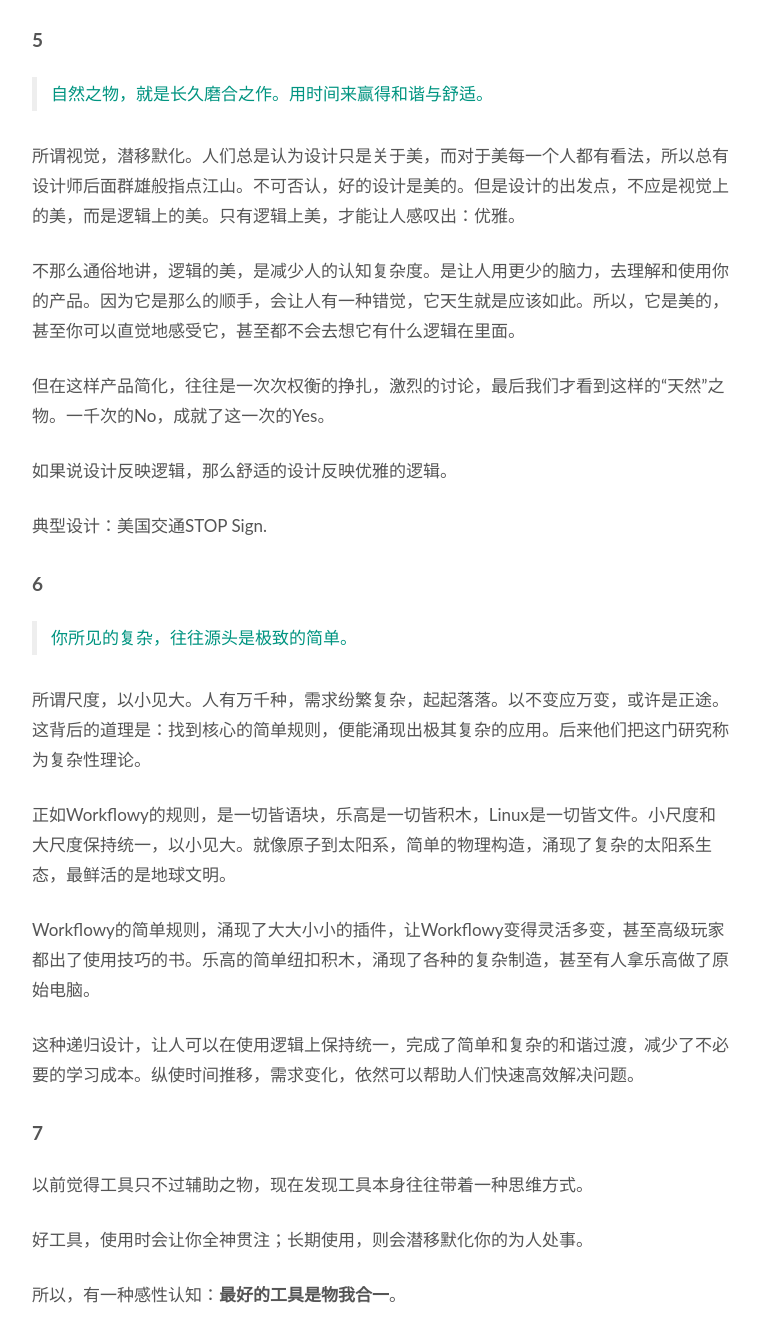
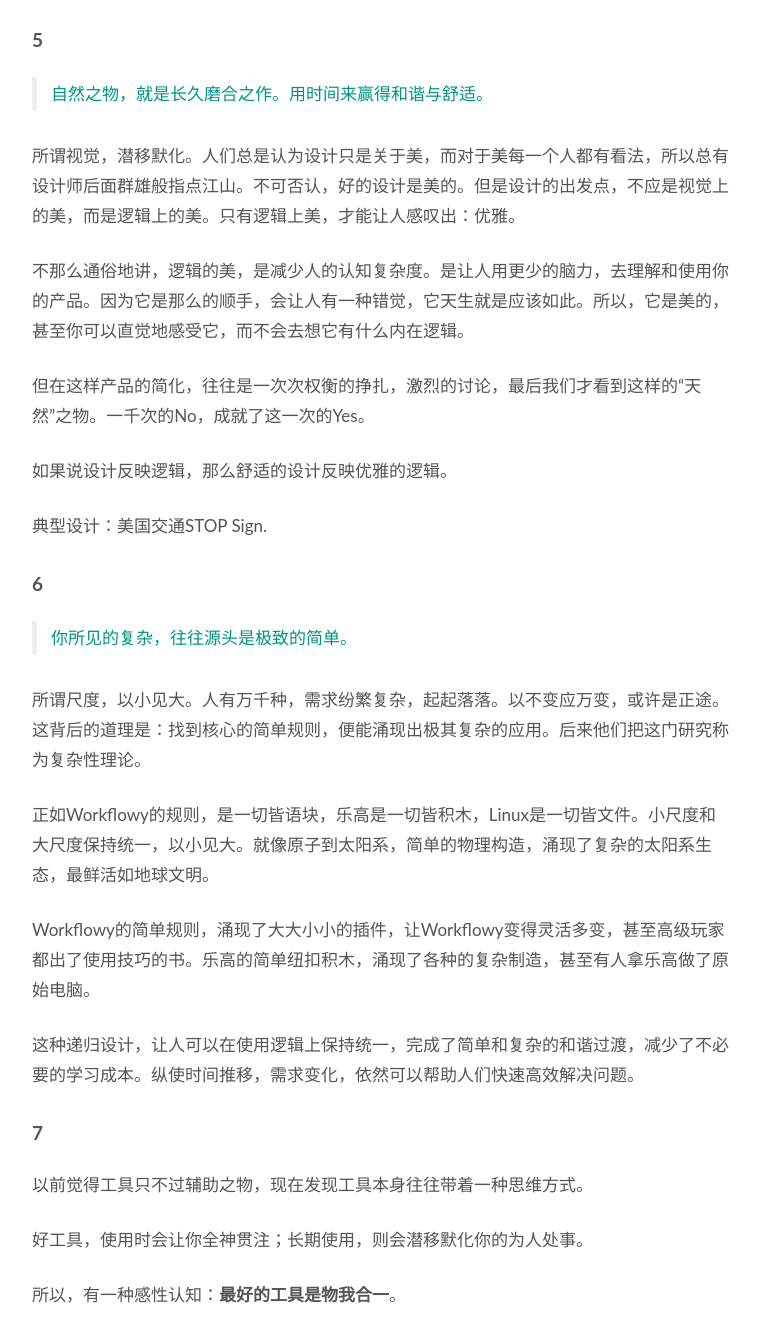
Before and after one commit to WillWang-X/willwang-x.github.io, a Jekyll site: the page built from _posts/2019-03-19-tools.md, in a window 1280 px wide and 1400 px high, scrolled down 1921 px. Shown: the top 1342 px of the window, without its empty margins (258-1018 px from the left). Built offline with Jekyll 4.4.1, drawn with Linux system fonts in a browser that asks for light colours; some of the changed text lies outside the part shown.

Commit message:
updated tools

```diff
--- a/_posts/2019-03-19-tools.md
+++ b/_posts/2019-03-19-tools.md
@@ -71,9 +71,9 @@ published: true
 
 所谓视觉，潜移默化。人们总是认为设计只是关于美，而对于美每一个人都有看法，所以总有设计师后面群雄般指点江山。不可否认，好的设计是美的。但是设计的出发点，不应是视觉上的美，而是逻辑上的美。只有逻辑上美，才能让人感叹出：优雅。
 
-不那么通俗地讲，逻辑的美，是减少人的认知复杂度。是让人用更少的脑力，去理解和使用你的产品。因为它是那么的顺手，会让人有一种错觉，它天生就是应该如此。所以，它是美的，甚至你可以直觉地感受它，甚至都不会去想它有什么逻辑在里面。
+不那么通俗地讲，逻辑的美，是减少人的认知复杂度。是让人用更少的脑力，去理解和使用你的产品。因为它是那么的顺手，会让人有一种错觉，它天生就是应该如此。所以，它是美的，甚至你可以直觉地感受它，而不会去想它有什么内在逻辑。
 
-但在这样产品简化，往往是一次次权衡的挣扎，激烈的讨论，最后我们才看到这样的“天然”之物。一千次的No，成就了这一次的Yes。
+但在这样产品的简化，往往是一次次权衡的挣扎，激烈的讨论，最后我们才看到这样的“天然”之物。一千次的No，成就了这一次的Yes。
 
 如果说设计反映逻辑，那么舒适的设计反映优雅的逻辑。
 
@@ -85,7 +85,7 @@ published: true
 
 所谓尺度，以小见大。人有万千种，需求纷繁复杂，起起落落。以不变应万变，或许是正途。这背后的道理是：找到核心的简单规则，便能涌现出极其复杂的应用。后来他们把这门研究称为复杂性理论。
 
-正如Workflowy的规则，是一切皆语块，乐高是一切皆积木，Linux是一切皆文件。小尺度和大尺度保持统一，以小见大。就像原子到太阳系，简单的物理构造，涌现了复杂的太阳系生态，最鲜活的是地球文明。
+正如Workflowy的规则，是一切皆语块，乐高是一切皆积木，Linux是一切皆文件。小尺度和大尺度保持统一，以小见大。就像原子到太阳系，简单的物理构造，涌现了复杂的太阳系生态，最鲜活如地球文明。
 
 Workflowy的简单规则，涌现了大大小小的插件，让Workflowy变得灵活多变，甚至高级玩家都出了使用技巧的书。乐高的简单纽扣积木，涌现了各种的复杂制造，甚至有人拿乐高做了原始电脑。
 
```
Also changed, not shown: other parts of _posts/2019-03-19-tools.md (+3 -3 lines).
